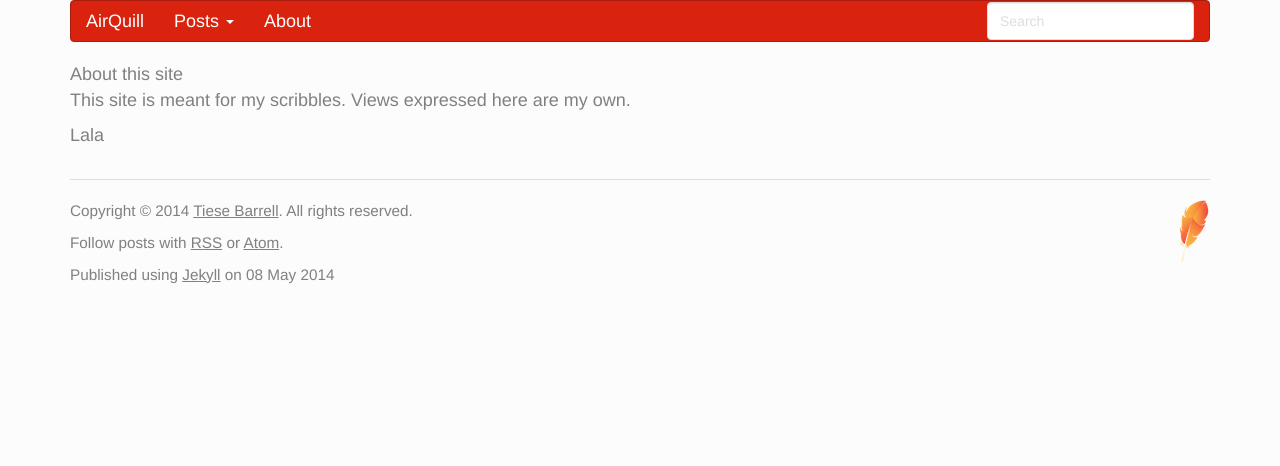
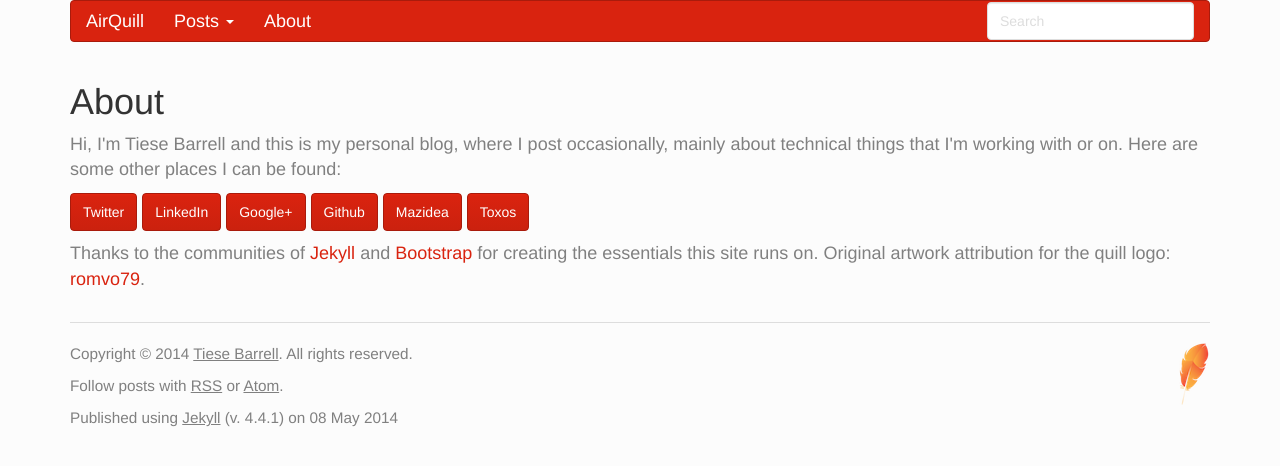
Before and after one commit to tiesebarrell/tiesebarrell.github.io, a Jekyll site: the page built from about.html, in a window 1280 px wide. Shown: the top 466 px of the page. Built offline with Jekyll 4.4.1, drawn with Linux system fonts in a browser that asks for light colours; nearby versions of some CDN libraries.

Commit message:
About page.
* Fixed some issues with feed generation;
* Added social links;

```diff
--- a/_config.yml
+++ b/_config.yml
@@ -2,9 +2,8 @@ safe: true
 url: http://tiesebarrell.github.io
 name: AirQuill
 tagline:  Presumptuous tagline goes here
-author:
- - name: Tiese Barrell
- - email: info@mazidea.com
+authorName: Tiese Barrell
+authorEmail: info@mazidea.com
 gems:
  - jekyll-mentions
  - jemoji
--- a/_includes/footer.html
+++ b/_includes/footer.html
@@ -9,7 +9,7 @@
 			Follow posts with <a href="/feed.xml" class="footer-link">RSS</a> or <a href="/atom.xml" class="footer-link"></span>Atom</a>.
 		</p>
 		<p>
-			Published using <a href="http://jekyllrb.com" class="footer-link">Jekyll</a> on {{site.time | date_to_long_string}}
+			Published using <a href="http://jekyllrb.com" class="footer-link">Jekyll</a> (v. {{ jekyll.version }}) on {{site.time | date_to_long_string}}
 		</p>
 	</div>
 </div>
--- a/_includes/header.html
+++ b/_includes/header.html
@@ -2,6 +2,11 @@
 	<div class="col-md-12">
 		<div class="navbar navbar-inverse">
 		  <div class="navbar-header">
+		  	<button type="button" class="navbar-toggle" data-toggle="collapse" data-target=".navbar-inverse-collapse">
+		      <span class="icon-bar"></span>
+		      <span class="icon-bar"></span>
+		      <span class="icon-bar"></span>
+		    </button>
 		    <a class="navbar-brand" href="/index.html">{{ site.name }}</a>
 		  </div>
 		  <div class="navbar-collapse collapse navbar-inverse-collapse">
--- a/about.html
+++ b/about.html
@@ -3,8 +3,33 @@ layout: default
 title: About
 ---
 
-About this site
+<div class="row">
+	<div class="col-md-12">
+		<h1>
+			{{ page.title }}
+		</h1>
+	</div>
+</div>
 
-<p>This site is meant for my scribbles. Views expressed here are my own.</p>
+<div class="row">
+	<div class="col-md-12">
+		<p>
+			Hi, I&apos;m Tiese Barrell and this is my personal blog, where I post occasionally, mainly about technical things
+			that I&apos;m working with or on. Here are some other places I can be found:
+		</p>
 
-<p>Lala</p>
+		<p>
+			<a href="https://twitter.com/tiesebarrell" class="btn btn-primary">Twitter</a>
+			<a href="http://nl.linkedin.com/in/tiesebarrell" class="btn btn-primary">LinkedIn</a>
+			<a href="https://plus.google.com/+TieseBarrell" class="btn btn-primary">Google+</a>
+			<a href="https://github.com/tiesebarrell" class="btn btn-primary">Github</a>
+			<a href="http://mazidea.com" class="btn btn-primary">Mazidea</a>
+			<a href="http://toxos.org" class="btn btn-primary">Toxos</a>
+		</p>
+
+		<p>
+			Thanks to the communities of <a href="http://jekyllrb.com">Jekyll</a> and <a href="http://getbootstrap.com">Bootstrap</a> for creating the essentials this site runs on.
+			Original artwork attribution for the quill logo: <a href="http://www.pond5.com/artist/romvo79">romvo79</a>.
+		</p>
+	</div>
+</div>
--- a/atom.xml
+++ b/atom.xml
@@ -11,8 +11,8 @@ layout: none
  <updated>{{ site.time | date_to_xmlschema }}</updated>
  <id>{{ site.url }}</id>
  <author>
-   <name>{{ site.author.name }}</name>
-   <email>{{ site.author.email }}</email>
+   <name>{{ site.authorName }}</name>
+   <email>{{ site.authorEmail }}</email>
  </author>
 
  {% for post in site.posts %}
--- a/feed.xml
+++ b/feed.xml
@@ -1,6 +1,7 @@
 ---
 layout: none
 ---
+
 <?xml version="1.0" encoding="UTF-8"?>
 <rss version="2.0" xmlns:atom="http://www.w3.org/2005/Atom">
 <channel>
@@ -12,7 +13,7 @@ layout: none
 <item>
 <title>{{ post.title | xml_escape }}</title>
 <description>{{ post.content | xml_escape }}</description>
-<author>{{ site.author.name | xml_escape }}</author>
+<author>{{ site.authorName | xml_escape }}</author>
 <pubDate>{{ post.date | date: "%a, %d %b %Y %H:%M:%S %z" }}</pubDate>
 <link>{{ site.url }}{{ post.url }}</link>
 <guid isPermaLink="true">{{ site.url }}{{ post.url }}</guid>
```
Also changed, not shown: _layouts/post.html (+21 -1 lines).
